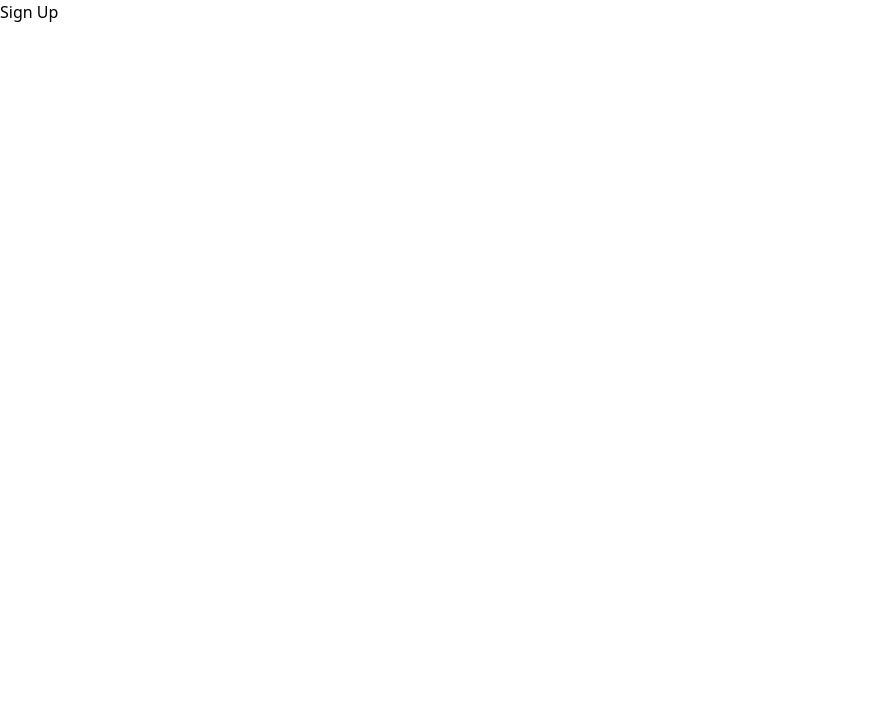
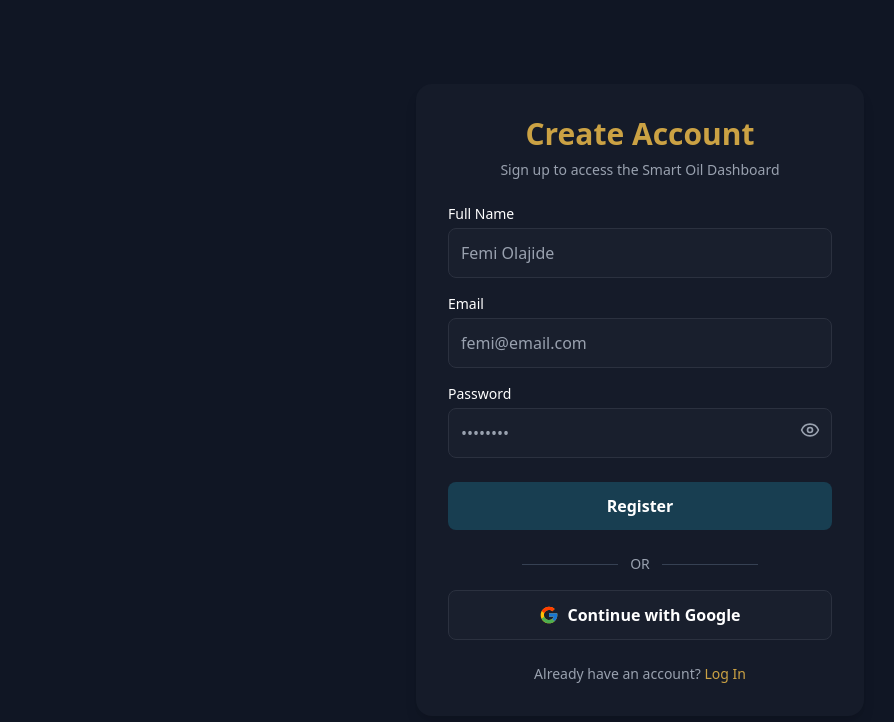
Before and after one commit to fawwazmak/smart-oil, a React (Vite) app: page /register in a window 1280 px wide. Shown: the top 722 px of the page, without its empty margins (0-894 px from the left). Built offline with nearby package versions, Linux system fonts and the light colour scheme.

Commit message:
Set up login and sign in page

```diff
--- a/package.json
+++ b/package.json
@@ -11,6 +11,7 @@
   },
   "dependencies": {
     "@tailwindcss/vite": "^4.1.15",
+    "lucide-react": "^0.546.0",
     "react": "^19.1.1",
     "react-dom": "^19.1.1",
     "react-icons": "^5.5.0",
--- a/src/App.jsx
+++ b/src/App.jsx
@@ -65,7 +65,7 @@ function AppContent() {
 
           #183e51 */}
 
-        <div className='md:w-11/12 min-h-screen overflow-y-auto'>
+        <div className={`${dontShowNavbar ? 'md:w-full' : 'md:w-11/12'} min-h-screen overflow-y-auto`}>
           <Routes>
             <Route path='/' element={<DashboardPage />} />
             <Route path='/forecasting' element={<ForecastingPage />} />
--- a/src/pages/SignInPage.jsx
+++ b/src/pages/SignInPage.jsx
@@ -1,25 +1,71 @@
-import React from 'react'
+import React from "react";
+import { FcGoogle } from "react-icons/fc";
+import logo from "/logo.png";
 
 const SignInPage = () => {
+const handleGoogleSignIn = () => {
+// TODO: Add Google sign-in integration (Firebase or OAuth)
+console.log("Google Sign-In clicked");
+};
+
 return (
-    <div className="min-h-screen flex items-center justify-center bg-[#101624] text-white font-sans">
+<div className="min-h-screen flex flex-col items-center justify-center bg-[#101624] text-white font-sans px-4">
 <div className="bg-[#151b29] p-8 rounded-2xl shadow-lg w-full max-w-md">
-            <h1 className="text-3xl font-bold text-center mb-6 text-[#CBA244]">Smart Oil Dashboard</h1>
+<img src={logo} alt="Logo" className="mb-4 mx-auto h-20" />
+<h1 className="text-3xl font-bold text-center mb-6 text-[#CBA244]">Smart Oil</h1>
+
     <form className="space-y-5">
       <div>
         <label className="block text-sm mb-1 text-gray-300">Username</label>
-                    <input type="text" placeholder="Enter username" className="w-full px-3 py-2 bg-[#191f2d] rounded-lg border border-[#2b313f] focus:outline-none focus:border-[#183e51]" />
+        <input
+          type="text"
+          placeholder="Enter username"
+          className="w-full px-3 py-2 bg-[#191f2d] rounded-lg border border-[#2b313f] focus:outline-none focus:border-[#183e51] text-white placeholder-gray-400"
+        />
       </div>
+
       <div>
         <label className="block text-sm mb-1 text-gray-300">Password</label>
-                    <input type="password" placeholder="Enter password" className="w-full px-3 py-2 bg-[#191f2d] rounded-lg border border-[#2b313f] focus:outline-none focus:border-[#183e51]" />
+        <input
+          type="password"
+          placeholder="Enter password"
+          className="w-full px-3 py-2 bg-[#191f2d] rounded-lg border border-[#2b313f] focus:outline-none focus:border-[#183e51] text-white placeholder-gray-400"
+        />
       </div>
 
-                <button type="submit" className="w-full py-2 mt-3 rounded-lg bg-linear-to-r from-[#183d50] to-[#183e51] font-semibold hover:opacity-90 transition" >Login</button>
+      <button
+        type="submit"
+        className="w-full py-2 mt-3 rounded-lg bg-gradient-to-r from-[#183d50] to-[#183e51] font-semibold hover:opacity-90 transition cursor-pointer"
+      >
+        Login
+      </button>
     </form>
+
+    <div className="mt-6 flex items-center justify-center">
+      <div className="border-t border-gray-700 w-1/4"></div>
+      <span className="text-gray-400 text-sm mx-3">OR</span>
+      <div className="border-t border-gray-700 w-1/4"></div>
     </div>
+
+    <button
+      onClick={handleGoogleSignIn}
+      className="w-full flex items-center justify-center gap-2 bg-[#191f2d] hover:bg-[#1c2233] border border-[#2b313f] text-white font-semibold p-3 rounded-lg mt-4 transition"
+    >
+      <FcGoogle size={20} />
+      Continue with Google
+    </button>
   </div>
-  )
-}
 
-export default SignInPage
+  <p className="text-center text-gray-400 text-sm mt-6">
+    Don’t have an account?{" "}
+    <a href="/register" className="text-[#CBA244] hover:underline">
+      Register
+    </a>
+  </p>
+</div>
+
+
+);
+};
+
+export default SignInPage;
--- a/src/pages/SignUpPage.jsx
+++ b/src/pages/SignUpPage.jsx
@@ -1,11 +1,98 @@
-import React from 'react'
+import React, { useState } from "react";
+import { FcGoogle } from "react-icons/fc";
+import { EyeIcon, EyeOffIcon } from "lucide-react";
 
-const SignUpPage = () => {
-  return (
-    <div>
-      Sign Up
+const SignupPage = () => {
+const [showPassword, setShowPassword] = useState(false);
+
+const handleSubmit = (e) => {
+e.preventDefault();
+// TODO: Hook up to backend or Firebase auth
+console.log("Sign Up form submitted");
+};
+
+const handleGoogleSignup = () => {
+// TODO: Integrate Google Sign-In (Firebase or OAuth2)
+console.log("Google Sign-In clicked");
+};
+
+return (
+<div className="min-h-screen bg-[#101624] flex items-center justify-center px-4 font-sans">
+<div className="bg-[#151b29] text-white w-full max-w-md rounded-2xl shadow-lg p-8">
+<h1 className="text-3xl font-bold mb-2 text-center text-[#CBA244]">Create Account</h1>
+<p className="text-sm text-gray-400 text-center mb-6">
+Sign up to access the Smart Oil Dashboard
+</p>
+
+    <form onSubmit={handleSubmit} className="space-y-4">
+      <div>
+        <label className="block text-sm mb-1">Full Name</label>
+        <input
+          type="text"
+          placeholder="Femi Olajide"
+          required
+          className="w-full p-3 rounded-lg bg-[#191f2d] border border-[#2b313f] text-white placeholder-gray-400 focus:outline-none focus:border-[#183e51]"
+        />
+      </div>
+
+      <div>
+        <label className="block text-sm mb-1">Email</label>
+        <input
+          type="email"
+          placeholder="femi@email.com"
+          required
+          className="w-full p-3 rounded-lg bg-[#191f2d] border border-[#2b313f] text-white placeholder-gray-400 focus:outline-none focus:border-[#183e51]"
+        />
+      </div>
+
+      <div className="relative">
+        <label className="block text-sm mb-1">Password</label>
+        <input
+          type={showPassword ? "text" : "password"}
+          placeholder="••••••••"
+          required
+          className="w-full p-3 rounded-lg bg-[#191f2d] border border-[#2b313f] text-white placeholder-gray-400 focus:outline-none focus:border-[#183e51]"
+        />
+        <span
+          onClick={() => setShowPassword(!showPassword)}
+          className="absolute right-3 top-9 text-gray-400 cursor-pointer"
+        >
+          {showPassword ? <EyeOffIcon size={20} /> : <EyeIcon size={20} />}
+        </span>
+      </div>
+
+      <button
+        type="submit"
+        className="w-full bg-[#183e51] cursor-pointer hover:bg-[#1d4e68] transition text-white font-semibold p-3 rounded-lg mt-2"
+      >Register
+      </button>
+    </form>
+
+    <div className="mt-6 flex items-center justify-center">
+      <div className="border-t border-gray-700 w-1/4"></div>
+      <span className="text-gray-400 text-sm mx-3">OR</span>
+      <div className="border-t border-gray-700 w-1/4"></div>
     </div>
-  )
-}
 
-export default SignUpPage
+    <button
+      onClick={handleGoogleSignup}
+      className="w-full flex items-center justify-center gap-2 bg-[#191f2d] hover:bg-[#1c2233] border border-[#2b313f] text-white font-semibold p-3 rounded-lg mt-4 transition"
+    >
+      <FcGoogle size={20} />
+      Continue with Google
+    </button>
+
+    <p className="text-center text-gray-400 text-sm mt-6">
+      Already have an account?{" "}
+      <a href="/login" className="text-[#CBA244] hover:underline">
+        Log In
+      </a>
+    </p>
+  </div>
+</div>
+
+
+);
+};
+
+export default SignupPage;
```
Also changed, not shown: 1 other file (tests, documents, lock files or other folders). Lines whose indentation alone changed are shown as unchanged.
